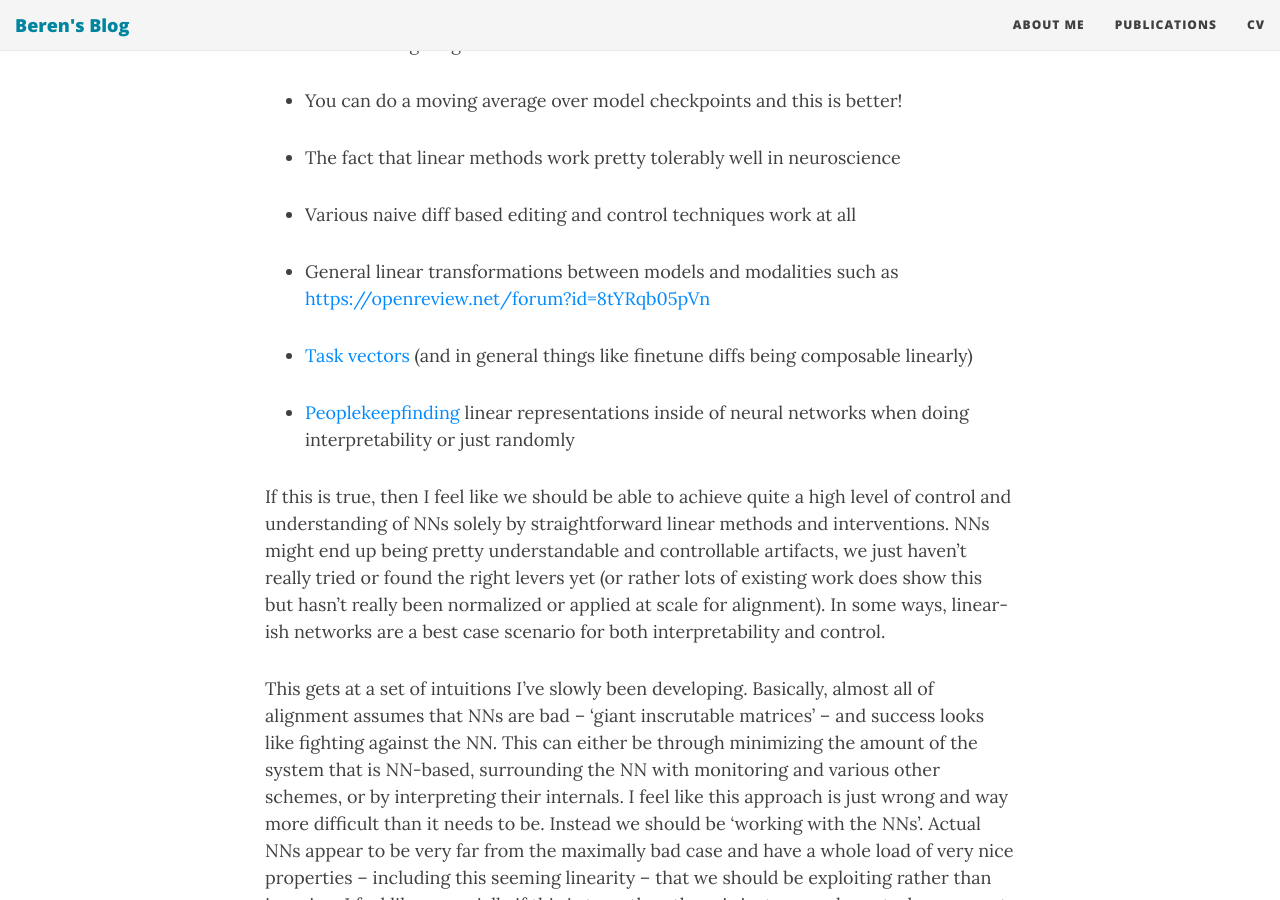
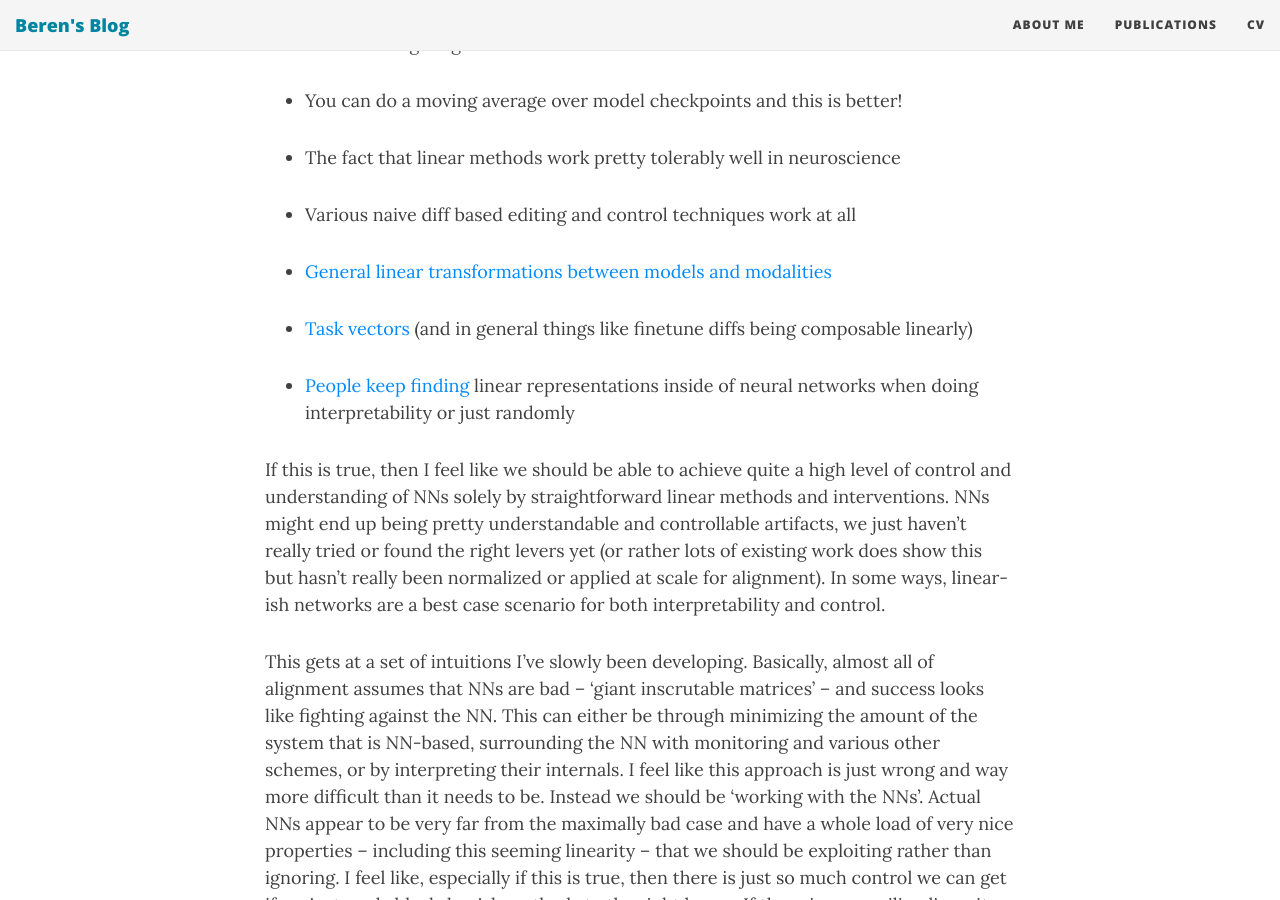
Before and after one commit to BerenMillidge/BerenMillidge.github.io, a Jekyll site: the page built from _posts/2023-04-04-DL-models-are-secretly-linear.md, in a window 1280 px wide and 900 px high, scrolled down 1247 px. Built offline with Jekyll 4.4.1, drawn with Linux system fonts in a browser that asks for light colours; nearby versions of some CDN libraries.

Commit message:
format fixes

```diff
--- a/_posts/2023-04-04-DL-models-are-secretly-linear.md
+++ b/_posts/2023-04-04-DL-models-are-secretly-linear.md
@@ -28,7 +28,7 @@ Evidence for this:
 
 -   Linear probing definitely gives you a [fair amount of signal](https://arxiv.org/abs/2002.12327)
 
--   [Linear mode connectivity](https://arxiv.org/abs/1912.05671) and[git rebasin](https://arxiv.org/abs/2209.04836)
+-   [Linear mode connectivity](https://arxiv.org/abs/1912.05671) and [git rebasin](https://arxiv.org/abs/2209.04836)
 
 -   [Colin Burns' unsupervised linear probing method](https://arxiv.org/abs/2212.03827) works even for semantic features like 'truth'
 
@@ -40,11 +40,11 @@ Evidence for this:
 
 -   Various naive diff based editing and control techniques work at all
 
--   General linear transformations between models and modalities such as [https://openreview.net/forum?id=8tYRqb05pVn](https://openreview.net/forum?id=8tYRqb05pVn)
+-   [General linear transformations between models and modalities](https://openreview.net/forum?id=8tYRqb05pVn)
 
 -   [Task vectors](https://arxiv.org/abs/2212.04089) (and in general things like finetune diffs being composable linearly)
 
--   [People](https://arxiv.org/pdf/1704.01444.pdf)[keep](https://www.lesswrong.com/posts/cAC4AXiNC5ig6jQnc/understanding-and-controlling-a-maze-solving-policy-network)[finding](https://www.lesswrong.com/posts/nmxzr2zsjNtjaHh7x/actually-othello-gpt-has-a-linear-emergent-world) linear representations inside of neural networks when doing interpretability or just randomly
+-   [People](https://arxiv.org/pdf/1704.01444.pdf) [keep](https://www.lesswrong.com/posts/cAC4AXiNC5ig6jQnc/understanding-and-controlling-a-maze-solving-policy-network) [finding](https://www.lesswrong.com/posts/nmxzr2zsjNtjaHh7x/actually-othello-gpt-has-a-linear-emergent-world) linear representations inside of neural networks when doing interpretability or just randomly
 
 If this is true, then I feel like we should be able to achieve quite a
 high level of control and understanding of NNs solely by straightforward
```
